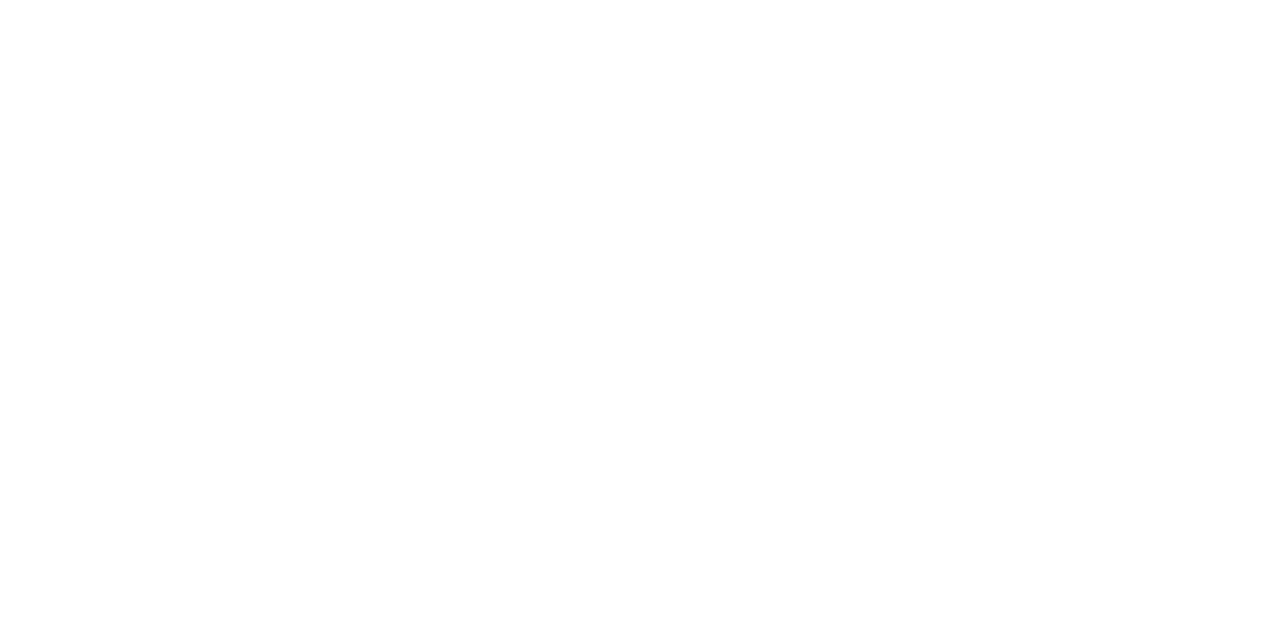
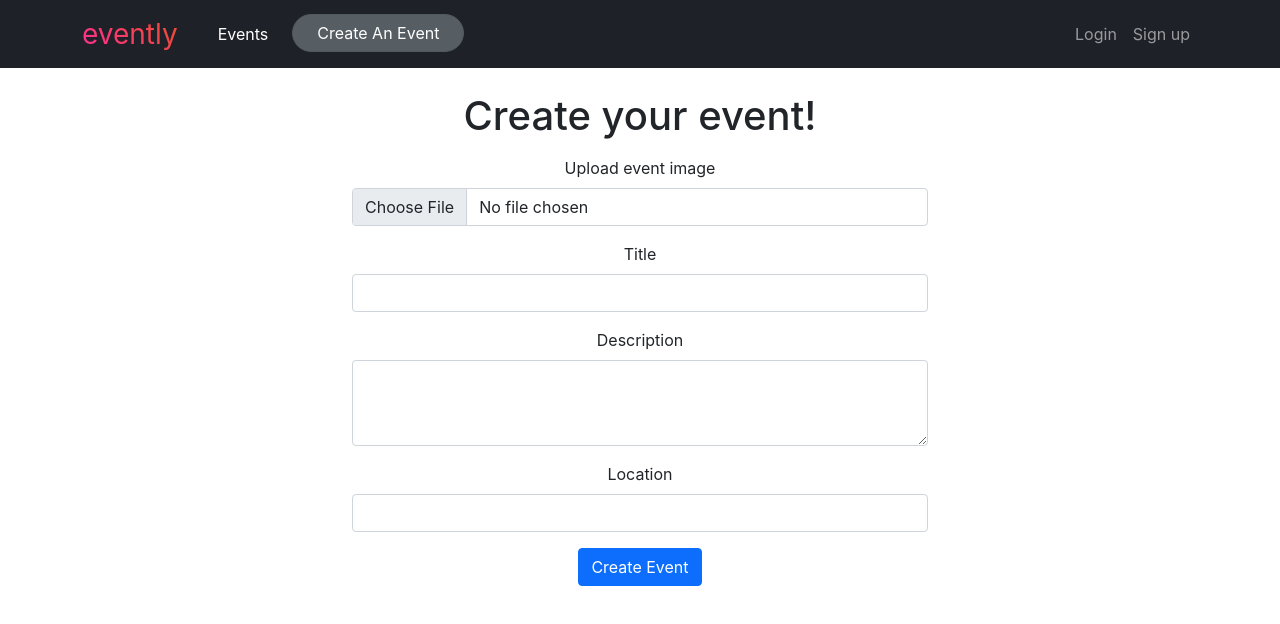
Before and after one commit to farhandesign/astro-frontend, a React (Create React App) app: page /create-event in a window 1280 px wide. Shown: the top 624 px of the page. Built offline with nearby package versions, Linux system fonts and the light colour scheme.

Commit message:
Create Event page is added

```diff
--- a/src/App.js
+++ b/src/App.js
@@ -4,6 +4,7 @@ import './App.css';
 import Home from './Pages/Home/Home';
 import SignupPage from './Pages/Auth/SignupPage';
 import LayoutRoute from './Pages/LayoutRoute';
+import CreateEvent from './Pages/Events/CreateEvent';
 
 
 function App() {
@@ -13,6 +14,7 @@ function App() {
 				<Switch>
 				<LayoutRoute path="/" exact={true} component={Home} />
 				<LayoutRoute path="/signup" exact={true} component={SignupPage} />
+				<LayoutRoute path="/create-event" exact={true} component={CreateEvent} />
 				</Switch>
 			</BrowserRouter>
 		</div>
--- /dev/null
+++ b/src/Pages/Events/CreateEvent.js
@@ -0,0 +1,153 @@
+import React, { useState } from 'react';
+
+const CreateEvent = () => {
+
+    /*
+     * This component will have four states:
+     * "initial", "creating", "successful", "unsuccessful", "failed"
+     */
+    const [ state, setState ] = useState("initial");
+    const [ errorsState, setErrorsState ] = useState([]);
+
+    let titleField;
+    let descriptionField;
+    let addressField;
+
+    // For the form with images
+    const formData = new FormData();
+
+    const attachFile = (evt) => {
+        const files = Array.from(evt.target.files);
+
+        files.forEach(
+            (file, index) => {
+                formData.append(index, file);
+            }
+        )
+    }
+
+    const create = () => {
+        const errors = [];
+
+        // 1. Validate the fields
+            if( titleField.value.length === 0 ) {
+                errors.push("Please enter a title of your event")
+            }
+            if( descriptionField.value.length === 0 ) {
+                errors.push("Please enter a description of your event")
+            }
+
+            // 1.1 If fields are invalid, setState("validation failed")
+            if(errors.length > 0) {
+                setState("validation failed");
+                setErrorsState(errors);
+            }
+            // 1.2 If the fields are valid, setState("sending")
+            else {
+
+                // 2 Show "sending..." and invoke the fetch()
+                setState("creating");
+
+                formData.append('name', titleField.value);
+                formData.append('description', descriptionField.value);
+                formData.append('address', addressField.value);
+
+                fetch(
+                    "http://localhost:3500/events/create-event",
+                    {
+                        method: 'POST',
+                        // headers: {"Content-Type": "application/json"},
+                        body: formData
+                    }
+                )
+                // 2.1 If the Promise resolves, setState("successful")
+                .then(
+                    () => {
+                        setState("successful")
+                        setErrorsState([])
+                    }
+                )
+                // 2.1 Else if the Promise rejects, setState("unsuccessful")
+                .catch(
+                    () => {
+                        setState("unsuccessful")
+                    }
+                )
+            }
+    }
+
+    return (
+        <div className="container" style={{maxWidth: '600px'}}>
+            <h1 className="mt-4 mb-3">Create your event!</h1>
+
+
+            <div class="mb-3">
+                <label for="formFile" class="form-label">Upload event image</label>
+                <input
+                onChange={attachFile}
+                class="form-control" type="file" id="formFile" />
+            </div>
+
+            <div className="mb-3">
+                <label for="exampleInputFirstName1" className="form-label">Title</label>
+                <input ref={ (element) => titleField = element } type="text" className="form-control" id="exampleInputFirstName1" aria-describedby="firstNameHelp"/>
+            </div>
+
+            <div className="mb-3">
+                <label for="exampleInputLastName1" className="form-label">Description</label>
+                <textarea
+                    type="text"
+                    ref={ (element) => descriptionField = element }
+                    className="form-control"
+                    id="exampleInputLastName1"
+                    aria-describedby="lastNameHelp"
+                    rows="3">
+                </textarea>
+            </div>
+            <div className="mb-3">
+                <label for="exampleInputEmail1" className="form-label">Location</label>
+                <input
+                    type="text"
+                    ref={ (element) => addressField = element }
+                    className="form-control"
+                    id="exampleInputEmail1"
+                    aria-describedby="emailHelp"
+                />
+            </div>
+
+            {
+                (state !== "creating" && state !== "successful") &&
+                <button onClick={create} type="submit" className="btn btn-primary mb-4">Create Event</button>
+            }
+
+            {
+                state === "creating" && <p>creating...</p>
+            }
+
+            {
+                state === "successful" && <div className="alert alert-success">Successful</div>
+            }
+
+            {
+                state === "unsuccessful" && <div className="alert alert-danger">Please try again.</div>
+            }
+
+            {
+                state === "failed" &&
+                    <div className="alert alert-danger">
+                        <ul>
+                        {
+                            errorsState.map(
+                                (error) => <li>{error}</li>
+                            )
+                        }
+                        </ul>
+                    </div>
+            }
+
+
+        </div>
+    )
+}
+
+export default CreateEvent;
```
Also changed, not shown: src/Pages/CreateEvent/CreateEvent.js (deleted).
